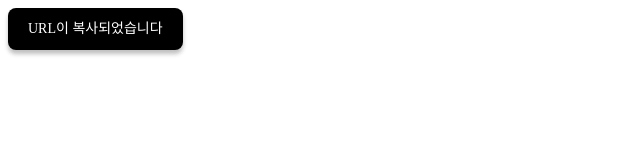
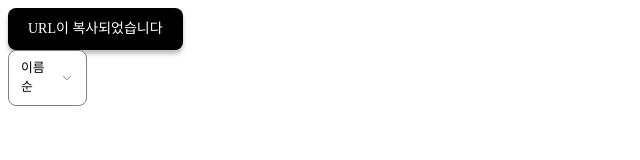
Before and after one commit to co-react/openMind, a React (Create React App) app: page /nes in a window 1280 px wide. Shown: the top 160 px of the page, without its empty margins (0-640 px from the left). Built offline with nearby package versions, Linux system fonts and the light colour scheme.

Commit message:
[노은수] feat : dropdown 컴포넌트 구현

```diff
--- /dev/null
+++ b/src/components/dropdown/Dropdown.css
@@ -0,0 +1,55 @@
+.dropdown {
+  display: flex;
+  width: 79px;
+  padding: 8px 12px;
+  justify-content: center;
+  align-items: center;
+  gap: 4px;
+
+  border-radius: 8px;
+  border: 1px solid var(--Grayscale-40, #818181);
+  background: var(--Grayscale-10, #FFF);
+  box-sizing: border-box;
+
+  position: absolute;
+}
+
+.dropdown>img {
+  cursor: pointer;
+}
+
+.dropdownMenuTitle {
+  color: var(--Grayscale-60, #000);
+  font-feature-settings: 'clig' off, 'liga' off;
+  font-family: Pretendard;
+  font-size: 0.8rem;
+  font-style: normal;
+  font-weight: 500;
+  line-height: 1.2rem; /* 128.571% */
+}
+
+.dropdownMenus {
+  display: flex;
+  width: 79px;
+  padding: 4px 0px;
+  flex-direction: column;
+  justify-content: center;
+  align-items: center;
+
+  position: absolute;
+  bottom: -72px;
+
+  border-radius: 8px;
+  border: 1px solid var(--Grayscale-30, #CFCFCF);
+  background: var(--Grayscale-10, #FFF);
+  box-shadow: 0px 4px 4px 0px rgba(140, 140, 140, 0.25);
+}
+
+.dropdownMenu {
+  display: flex;
+  padding: 6px 16px;
+  justify-content: center;
+  align-items: center;
+  gap: 8px;
+  align-self: stretch;
+}
--- /dev/null
+++ b/src/components/dropdown/Dropdown.jsx
@@ -0,0 +1,40 @@
+import { useState } from 'react';
+
+import arrowDownIcon from '../../assets/svg/Icons/arrowDown.svg';
+import arrowUpIcon from '../../assets/svg/Icons/arrowUp.svg';
+
+import './Dropdown.css'
+
+const Dropdown = () => {
+  const [isOpened, setIsOpened] = useState(false);
+
+  const handleClick = () => {
+    setIsOpened(!isOpened);
+  }
+
+  if (isOpened) {
+    return (
+      <div className='dropdown'>
+        <span className='dropdownMenuTitle'>이름순</span>
+        <img src={arrowUpIcon} onClick={handleClick} alt='접기'/>
+        <div className='dropdownMenus'>
+          <div className='dropdownMenu'>
+            <span className='dropdownMenuTitle'>이름순</span>
+          </div>
+          <div>
+            <span className='dropdownMenuTitle'>최신순</span>
+          </div>
+        </div>
+      </div>
+    ) // 추후에 메뉴는 props, map의 조합으로 작성할 예정입니다.
+  }
+
+  return (
+  <div className='dropdown'>
+    <span className='dropdownMenuTitle'>이름순</span>
+    <img src={arrowDownIcon} onClick={handleClick} alt='펼치기'/>
+  </div>
+  )
+}
+
+export default Dropdown
--- a/src/components/nes/NES.jsx
+++ b/src/components/nes/NES.jsx
@@ -1,8 +1,12 @@
 import Toast from "../toast/Toast"
+import Dropdown from "../dropdown/Dropdown"
 
 const NES = () => {
   return (
-    <Toast />
+    <div>
+      <Toast />
+      <Dropdown />
+    </div>
   )
 }
 
```
Also changed, not shown: src/assets/svg/Icons/arrowDown.svg (added), src/assets/svg/Icons/arrowUp.svg (added).
